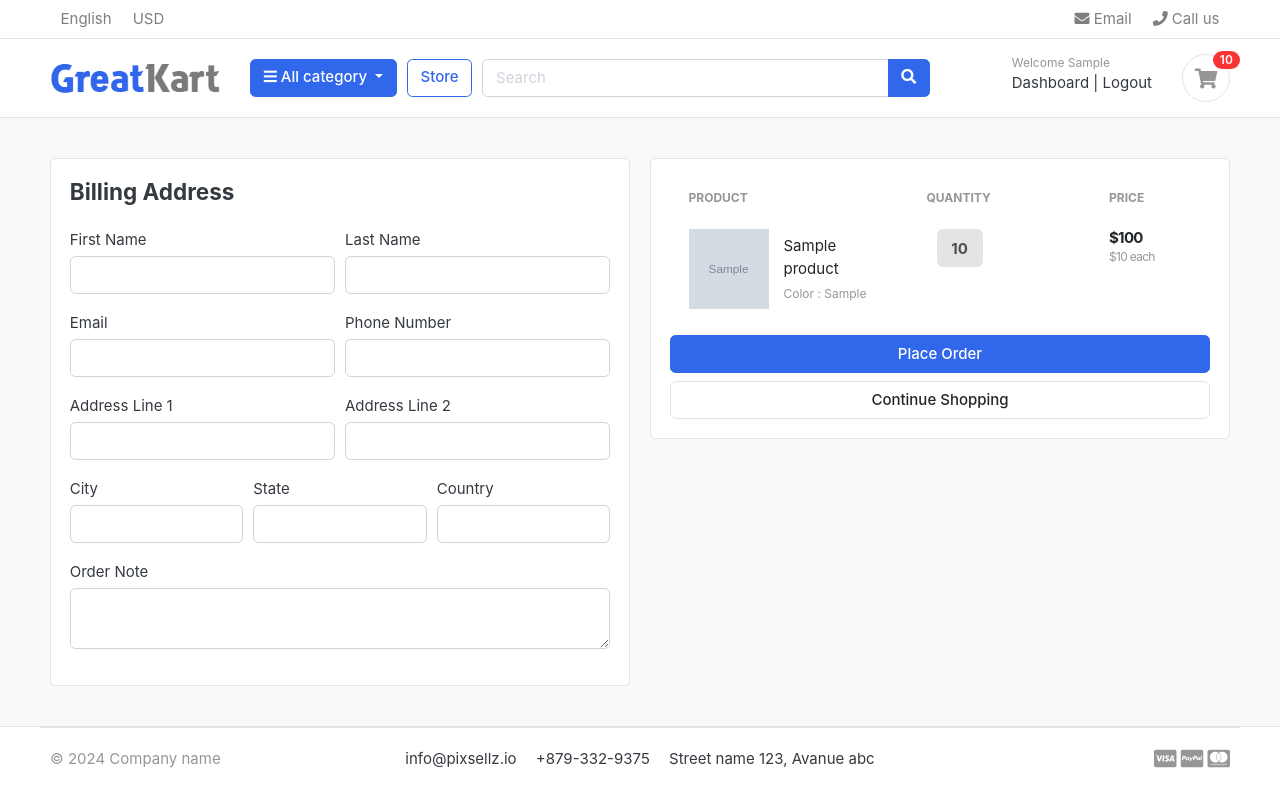
After one commit to bivakuzo/greatkart_django, a Django app: page /cart/checkout/ in a window 1280 px wide. The commit adds this page. Run offline with Django 5.2, Linux system fonts and the light colour scheme; a user stored in the database is signed in; tables that the repository leaves empty hold one stand-in row (values such as "Sample post"); grey boxes marked "Sample" are stand-in pictures; some libraries are stand-ins or nearby versions; some web fonts are replaced.

Commit message:
cart functionality modified

```diff
--- a/carts/context_processors.py
+++ b/carts/context_processors.py
@@ -6,18 +6,30 @@ def counter(request):
     # if admin login then nothing
     if 'admin' in request.path:
         return {}
+
     # if customer page then
     else:
         try:
             # getting the cart
             cart = Cart.objects.filter(cart_id = _cart_id(request))
-            # getting all the cart items
-            cart_items = CartItem.objects.all()
+
+            # if any user is logged in then,
+            if request.user.is_authenticated:
+                # show the cart counter for the looged in user's cart
+                cart_items = CartItem.objects.all().filter(user = request.user)
+
+            # if no user is logged in then,
+            else:
+                # getting the latest cart item from all the cart items
+                cart_items = CartItem.objects.all().filter(cart = cart[:1])
+
             # looping through the items in cart
             for cart_item in cart_items:
                 # incrementing the counter
                 cart_count += cart_item.quantity
+
         # if no cart is there
         except Cart.DoesNotExist:
             cart_count = 0
+
     return dict(cart_count = cart_count)
--- a/carts/models.py
+++ b/carts/models.py
@@ -1,5 +1,6 @@
 from django.db import models
 from store.models import Product, Variation
+from accounts.models import Account
 
 # Create your models here.
 class Cart(models.Model):
@@ -10,10 +11,12 @@ class Cart(models.Model):
         return self.cart_id
 
 class CartItem(models.Model):
+    # for storing cart items to the user after logging in
+    user = models.ForeignKey(Account, on_delete = models.CASCADE, null = True)
     product = models.ForeignKey(Product, on_delete = models.CASCADE)
     # Many-To-Many Relationship : Multiple records in a table are associated with multiple records in another table.
     variations = models.ManyToManyField(Variation, blank = True)
-    cart = models.ForeignKey(Cart, on_delete = models.CASCADE)
+    cart = models.ForeignKey(Cart, on_delete = models.CASCADE, null = True)
     quantity = models.IntegerField()
     is_active = models.BooleanField(default = True)
 
--- a/carts/urls.py
+++ b/carts/urls.py
@@ -4,6 +4,10 @@ from . import views
 urlpatterns = [
     path("", views.cart, name="cart"),
     path("add_to_cart/<int:product_id>", views.add_to_cart, name='add_to_cart'),
-    path("remove_from_cart/<int:product_id>/<int:cart_item_id>", views.remove_from_cart, name='remove_from_cart'),
-    path("remove_cart_item/<int:product_id>/<int:cart_item_id>", views.remove_cart_item, name='remove_cart_item'),
+    path("remove_from_cart/<int:product_id>/<int:cart_item_id>",
+         views.remove_from_cart, name='remove_from_cart'),
+    path("remove_cart_item/<int:product_id>/<int:cart_item_id>",
+         views.remove_cart_item, name='remove_cart_item'),
+
+    path("checkout/", views.checkout, name='checkout'),
 ]
--- a/carts/views.py
+++ b/carts/views.py
@@ -1,6 +1,8 @@
 from django.shortcuts import render, redirect, get_object_or_404
 from store.models import Product, Variation
 from .models import Cart, CartItem
+from django.core.exceptions import ObjectDoesNotExist
+from django.contrib.auth.decorators import login_required
 
 # Create your views here.
 
@@ -19,6 +21,9 @@ def _cart_id(request):
 
 
 def add_to_cart(request, product_id):
+
+    # getting the current user
+    current_user = request.user
 
     # GETTING THE PRODUCT
     # getting the product by its id
@@ -49,13 +54,27 @@ def add_to_cart(request, product_id):
     # saving the cart
     cart.save()
 
-    # GETTING THE CART-ITEM
-    # checking if cart item is already present in cart or not
-    is_cart_item_exists = CartItem.objects.filter(
-        product=product, cart=cart).exists()
+    # GETTING THE CART-ITEM FOR AUTHENTICATED USER
+    if current_user.is_authenticated:
+        # checking if cart item is already present in cart or not
+        is_cart_item_exists = CartItem.objects.filter(
+            product=product, user=current_user).exists()
+
+    # GETTING THE CART-ITEM FOR NOT AUTHENTICATED USER
+    else:
+         # checking if cart item is already present in cart or not
+        is_cart_item_exists = CartItem.objects.filter(
+            product=product, cart=cart).exists()
+
     # if already present
     if is_cart_item_exists:
-        cart_item = CartItem.objects.filter(product=product, cart=cart)
+        # for authenticated user
+        if current_user.is_authenticated:
+            cart_item = CartItem.objects.filter(product=product, user=current_user)
+        # for not authenticated user
+        else:
+            cart_item = CartItem.objects.filter(product=product, cart=cart)
+
         existing_variation_list = []
         id_list = []
         # getting all the existing variations
@@ -76,8 +95,15 @@ def add_to_cart(request, product_id):
 
         # if variation is not in the exsiting variation list
         else:
-            item = CartItem.objects.create(
+            # for authenticated user
+            if current_user.is_authenticated:
+                item = CartItem.objects.create(
+                product=product, quantity=1, user=current_user)
+            # for not authenticated user
+            else:
+                item = CartItem.objects.create(
                 product=product, quantity=1, cart=cart)
+
             if len(product_variation) > 0:
                 item.variations.clear()
                 item.variations.add(*product_variation)
@@ -85,11 +111,21 @@ def add_to_cart(request, product_id):
 
     # if no cart is there then creating a new one
     else:
-        cart_item = CartItem.objects.create(
-            product=product,
-            cart=cart,
-            quantity=1
-        )
+         # for authenticated user
+        if current_user.is_authenticated:
+            cart_item = CartItem.objects.create(
+                product=product,
+                user=current_user,
+                quantity=1
+            )
+        # for not authenticated user
+        else:
+            cart_item = CartItem.objects.create(
+                product=product,
+                cart=cart,
+                quantity=1
+            )
+
         if len(product_variation) > 0:
             cart_item.variations.clear()
             cart_item.variations.add(*product_variation)
@@ -128,16 +164,23 @@ def remove_cart_item(request, product_id,  cart_item_id):
 
 
 def cart(request, total=0, quantity=0, cart_items=None):
-    tax, grand_total = 0, 0
+    tax = grand_total = 0
+
     try:
-        # getting the cart objects from the session key with the private function
-        cart = Cart.objects.get(cart_id=_cart_id(request))
-        # getting all the cart items depending on the cart
-        cart_items = CartItem.objects.filter(cart=cart, is_active=True)
-        # calculating the total price and quantity by looping over the cart items
+        if request.user.is_authenticated:
+            # getting the cart items depending on the logged in user
+            cart_items = CartItem.objects.filter(user = request.user, is_active=True)
+        else:
+            # getting the cart objects from the session key with the private function
+            cart = Cart.objects.get(cart_id=_cart_id(request))
+            # getting all the cart items depending on the cart
+            cart_items = CartItem.objects.filter(cart=cart, is_active=True)
+            # calculating the total price and quantity by looping over the cart items
+
         for cart_item in cart_items:
             total += (cart_item.product.price * cart_item.quantity)
             quantity += cart_item.quantity
+
         tax = total * 0.02   # tax is 2%
         grand_total = total + tax
 
@@ -154,3 +197,40 @@ def cart(request, total=0, quantity=0, cart_items=None):
     }
 
     return render(request, 'store/cart.html', context)
+
+
+@login_required(login_url='login')
+def checkout(request, total=0, quantity=0, cart_items=None):
+    tax = grand_total = 0
+
+    try:
+        if request.user.is_authenticated:
+            # getting the cart items depending on the logged in user
+            cart_items = CartItem.objects.filter(user = request.user, is_active=True)
+        else:
+            # getting the cart objects from the session key with the private function
+            cart = Cart.objects.get(cart_id=_cart_id(request))
+            # getting all the cart items depending on the cart
+            cart_items = CartItem.objects.filter(cart=cart, is_active=True)
+            # calculating the total price and quantity by looping over the cart items
+
+        for cart_item in cart_items:
+            total += (cart_item.product.price * cart_item.quantity)
+            quantity += cart_item.quantity
+
+        tax = total * 0.02   # tax is 2%
+        grand_total = total + tax
+
+    except Cart.DoesNotExist:
+        # simply do nothing
+        pass
+
+    context = {
+        'cart_items': cart_items,
+        'total': total,
+        'quantity': quantity,
+        'tax': tax,
+        'grand_total': grand_total,
+    }
+
+    return render(request, 'store/checkout.html', context)
--- a/templates/store/cart.html
+++ b/templates/store/cart.html
@@ -163,7 +163,7 @@
                 height="26"
               />
             </p>
-            <a href="./place-order.html" class="btn btn-primary btn-block">
+            <a href="{% url 'checkout' %}" class="btn btn-primary btn-block">
               Checkout
             </a>
             <a href="{% url 'store' %}" class="btn btn-light btn-block"
--- /dev/null
+++ b/templates/store/checkout.html
@@ -0,0 +1,232 @@
+<!-- Including header file -->
+{% include 'includes/header.html' %}
+
+<!-- Including nav bar file -->
+{% include 'includes/nav_bar.html' %}
+
+<!-- Loading static files -->
+{% load static %}
+
+<section class="section-content padding-y bg">
+  <div class="container">
+    <!-- ============================ COMPONENT 1 ================================= -->
+
+    <form action="" method="POST">
+      {% csrf_token %}
+      <div class="row">
+        <aside class="col-lg-6">
+          <div class="card">
+            <div class="card-body">
+              <h4 class="card-title mb-4">Billing Address</h4>
+
+              <div class="form-row">
+                <div class="col form-group">
+                  <label for="first_name">First Name</label>
+                  <input
+                    type="text"
+                    name="first_name"
+                    id="first_name"
+                    class="form-control"
+                    required
+                  />
+                </div>
+                <div class="col form-group">
+                  <label for="last_name">Last Name</label>
+                  <input
+                    type="text"
+                    name="last_name"
+                    id="last_name"
+                    class="form-control"
+                    required
+                  />
+                </div>
+              </div>
+              <div class="form-row">
+                <div class="col form-group">
+                  <label for="email">Email</label>
+                  <input
+                    type="email"
+                    name="email"
+                    id="email"
+                    class="form-control"
+                    required
+                  />
+                </div>
+                <div class="col form-group">
+                  <label for="phone_number">Phone Number</label>
+                  <input
+                    type="text"
+                    name="phone_number"
+                    id="phone_number"
+                    class="form-control"
+                    required
+                  />
+                </div>
+              </div>
+              <div class="form-row">
+                <div class="col form-group">
+                  <label for="address_line_1">Address Line 1</label>
+                  <input
+                    type="text"
+                    name="address_line_1"
+                    id="address_line_1"
+                    class="form-control"
+                    required
+                  />
+                </div>
+                <div class="col form-group">
+                  <label for="address_line_2">Address Line 2</label>
+                  <input
+                    type="text"
+                    name="address_line_2"
+                    id="address_line_2"
+                    class="form-control"
+                  />
+                </div>
+              </div>
+              <div class="form-row">
+                <div class="col form-group">
+                  <label for="city">City</label>
+                  <input
+                    type="text"
+                    name="city"
+                    id="city"
+                    class="form-control"
+                    required
+                  />
+                </div>
+                <div class="col form-group">
+                  <label for="state">State</label>
+                  <input
+                    type="text"
+                    name="state"
+                    id="state"
+                    class="form-control"
+                    required
+                  />
+                </div>
+                <div class="col form-group">
+                  <label for="country">Country</label>
+                  <input
+                    type="text"
+                    name="country"
+                    id="country"
+                    class="form-control"
+                    required
+                  />
+                </div>
+              </div>
+              <div class="form-row">
+                <div class="col form-group">
+                  <label for="order_note">Order Note</label>
+                  <textarea
+                    type="text"
+                    name="order_note"
+                    id="order_note"
+                    class="form-control"
+                  ></textarea>
+                </div>
+              </div>
+            </div>
+          </div>
+        </aside>
+        <!-- card.// -->
+        <!-- col.// -->
+        <aside class="col-lg-6">
+          <div class="card">
+            <div class="card-body">
+              <table class="table table-borderless table-shopping-cart">
+                <thead class="text-muted">
+                  <tr class="small text-uppercase">
+                    <th scope="col">Product</th>
+                    <th scope="col" width="120">Quantity</th>
+                    <th scope="col" width="120">Price</th>
+                  </tr>
+                </thead>
+                <tbody>
+                  {% for cart_item in cart_items %}
+                  <tr>
+                    <td>
+                      <figure class="itemside align-items-center">
+                        <div class="aside">
+                          <img
+                            src="{{ cart_item.product.image.url }}"
+                            class="img-sm"
+                          />
+                        </div>
+                        <figcaption class="info">
+                          <a
+                            href="{{ cart_item.product.get_url }}"
+                            class="title text-dark"
+                            >{{ cart_item.product.product_name }}</a
+                          >
+                          <p class="text-muted small">
+                            <!-- Checking if item variation -->
+                            {% if cart_item.variations.all %}
+
+                            <!-- iterating over the item variation -->
+                            {% for item in cart_item.variations.all %}
+
+                            <!-- Displaying variation category and variation value -->
+                            {{ item.variation_category | capfirst }} :
+                            <!--  -->
+                            {{ item.variation_value }} <br />
+
+                            <!-- end of for loop -->
+                            {% endfor %}
+                            <!-- end of if condition -->
+                            {% endif %}
+                          </p>
+                        </figcaption>
+                      </figure>
+                    </td>
+                    <td>
+                      <!-- col.// -->
+                      <div class="col">
+                        <div class="input-group input-spinner">
+                          <input
+                            disabled
+                            type="text"
+                            class="form-control"
+                            value="{{ cart_item.quantity }}"
+                          />
+                        </div>
+                        <!-- input-group.// -->
+                      </div>
+                      <!-- col.// -->
+                    </td>
+                    <td>
+                      <div class="price-wrap">
+                        <var class="price">${{ cart_item.sub_total }}</var>
+                        <small class="text-muted">
+                          ${{ cart_item.product.price }} each
+                        </small>
+                      </div>
+                      <!-- price-wrap .// -->
+                    </td>
+                  </tr>
+                  {% endfor %}
+                </tbody>
+              </table>
+              <a href="./place-order.html" class="btn btn-primary btn-block">
+                Place Order
+              </a>
+              <a href="{% url 'store' %}" class="btn btn-light btn-block"
+                >Continue Shopping</a
+              >
+            </div>
+            <!-- card-body.// -->
+          </div>
+          <!-- card.// -->
+        </aside>
+        <!-- col.// -->
+      </div>
+    </form>
+    <!-- row.// -->
+    <!-- ============================ COMPONENT 1 END .// ================================= -->
+  </div>
+  <!-- container .//  -->
+</section>
+
+<!-- Including footer -->
+{% include 'includes/footer.html' %}
```
Also changed, not shown: accounts/views.py (+20 -0 lines), greatkart/settings.py (+7 -7 lines), carts/migrations/0003_cartitem_user_alter_cartitem_cart.py (added), 1 other file.
